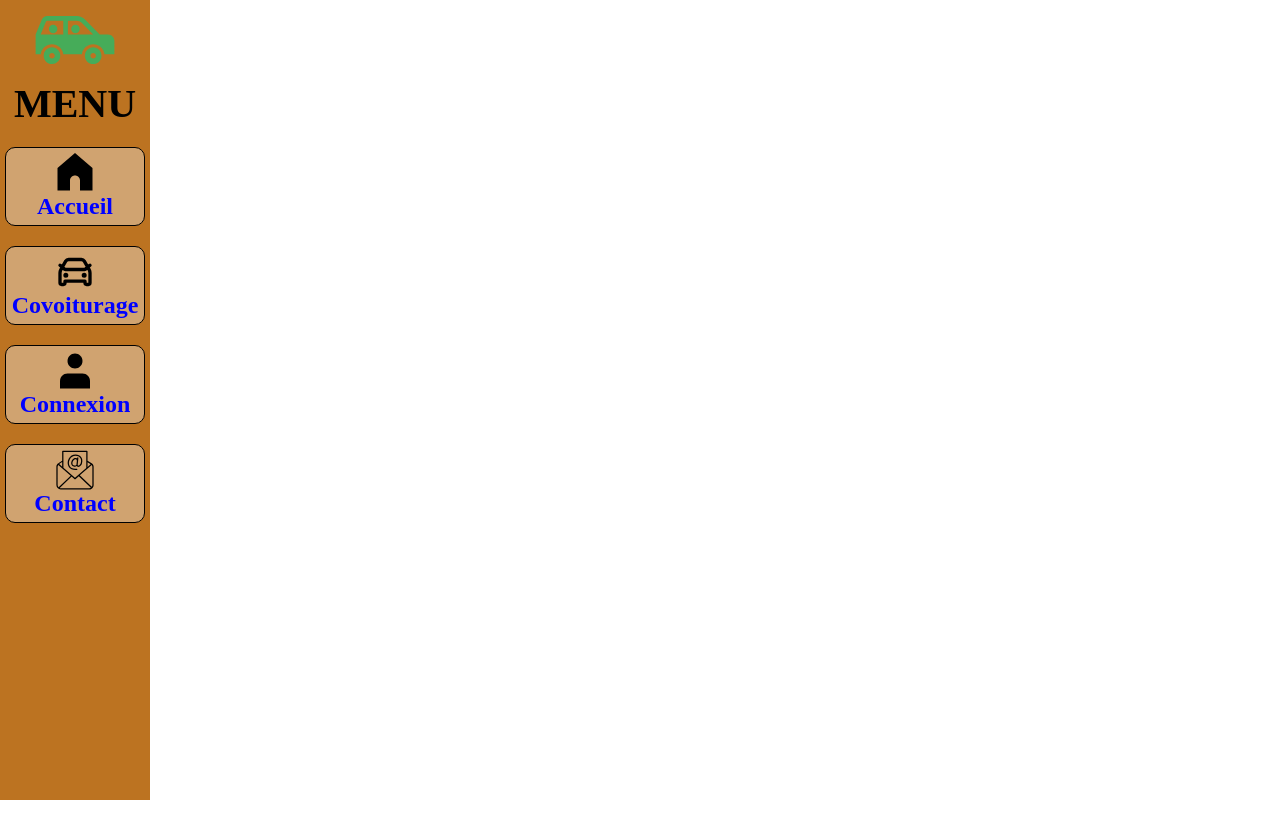
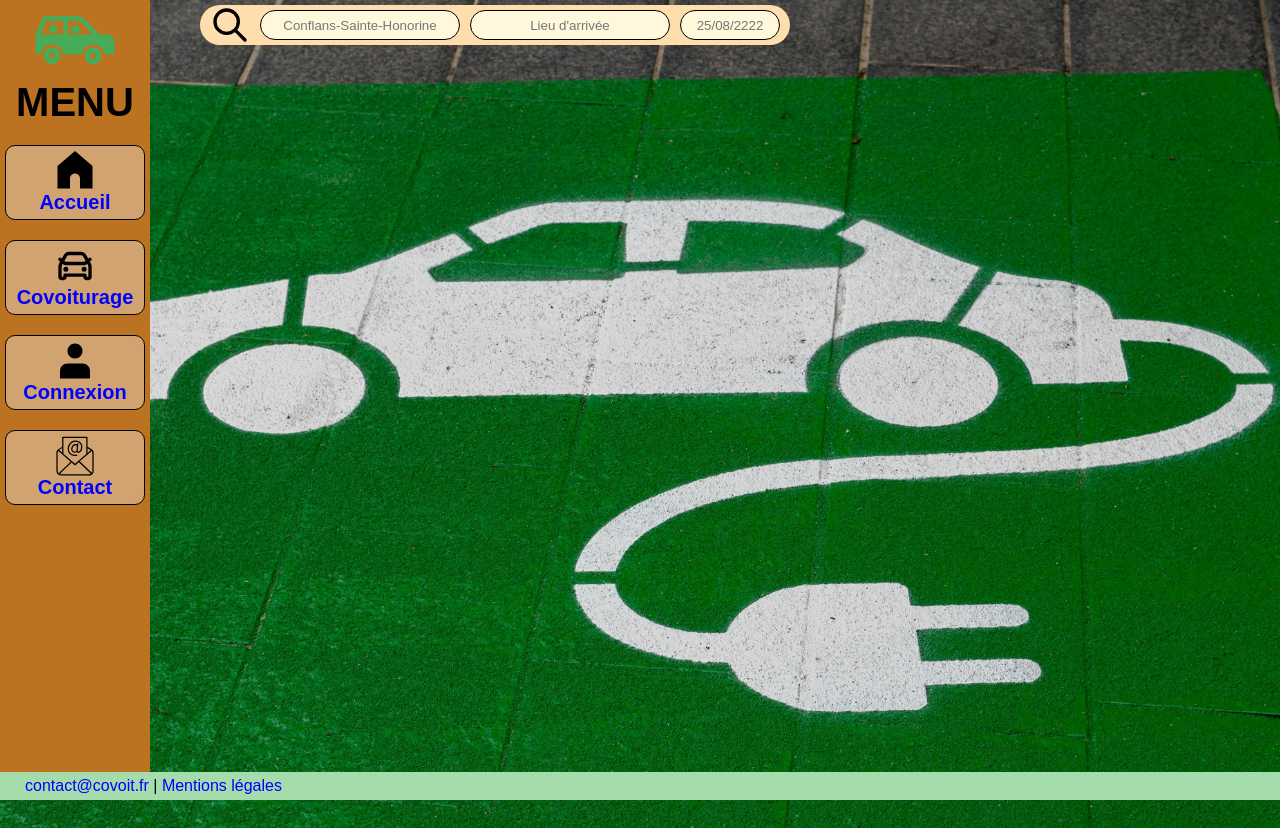
Before and after one commit to Emilien-GIBEAUD/EcoRide, a PHP site: page / in a window 1280 px wide. Before the commit the page ends 800 px from the top, so only its background shows below. Run offline with PHP 8.4, Linux system fonts and the light colour scheme.

Commit message:
update on the home page (on all except the header)

```diff
--- a/Assets/CSS/styles.css
+++ b/Assets/CSS/styles.css
@@ -19,6 +19,16 @@ a:hover {
   text-decoration: underline;
 }
 
+body{
+  background-image: url(../img/michael-marais.jpg);
+  background-size: cover;
+  background-position: center;
+  display: flex;
+  flex-direction: row;
+  flex-wrap: wrap;
+  column-gap: 40px;
+  font-family: Arial, Helvetica, sans-serif;
+}
 /* FIN partie générale ---------------------------------------------------------*/
 
 /* DEBUT HEADER ---------------------------------------------------------*/
@@ -62,13 +72,66 @@ nav a {
   width: 140px;
   padding: 5px;
   background-color: rgba(208,163,112,1);
-  font-size: 1.5rem;
+  font-size: 1.25rem;
 }
 
 nav a img{
   height: 40px;
 }
-
 /* FIN HEADER ---------------------------------------------------------*/
 
+/* DEBUT MAIN ---------------------------------------------------------*/
+main {
+  display: flex;
+  flex-direction: column;
+  align-items: flex-start;
+  padding: 5px 10px;
+}
+
+main p {
+  width: 75%;
+}
+
+#seach_bar {
+  display: flex;
+  justify-content: space-between;
+  align-items: center;
+  padding: 0 10px;
+  gap: 10px;
+  border-radius: 50px;
+  background-color: rgba(255,222,173,1);
+}
+
+#seach_bar img{
+  height: 40px;
+}
+
+#seach_bar input {
+  background-color: rgba(255,248,220,1);
+  height: 30px;
+  border: solid thin black;
+  border-radius: 20px;
+  text-align: center;
+}
+.place input {
+  width: 200px;
+}
+.date input {
+  width: 100px;
+}
+
+/* FIN MAIN ---------------------------------------------------------*/
+
+/* DEBUT FOOTER ---------------------------------------------------------*/
+footer {
+  flex-grow: 1;
+  min-width: 800px;
+  position: sticky;
+  bottom: 0;
+  height: fit-content;
+  padding: 5px 25px;
+  background-color: rgba(164,220,172,1);
+}
+/* FIN FOOTER ---------------------------------------------------------*/
+
 /*_________________________________________100_caractères_________________________________________*/
--- a/index.html
+++ b/index.html
@@ -34,11 +34,37 @@
   </header>
 
   <main>
+    <div id="seach_bar">
+      <img src="./Assets/icon/search.svg" alt="icône de recherche">
+      <div class="place">
+        <label for="dep_place"></label>
+        <input type="text" id="dep_place" name="départ" placeholder="Conflans-Sainte-Honorine" required="required">
+      </div>
 
+      <div class="place">
+        <label for="arr_place"></label>
+        <input type="text" id="arr_place" name="arrivée" placeholder="Lieu d'arrivée" required="required">
+      </div>
+
+      <div class="date">
+        <label for="date"></label>
+        <input type="text" id="date" name="date" placeholder="25/08/2222" required="required">
+      </div>
+    </div>
+    <!-- <p>Notre startup "EcoRide" fraichement crée en France, a pour objectif de réduire l'impact
+      environnemental des déplacements en encourageant le covoiturage.
+      Chez EcoRide nous prônons une approche écologique et nous récompensons les transport
+      en véhicule électrique.
+      L'ambition "EcoRide" est de devenir la principale plateforme de covoiturage pour
+      les voyageurs soucieux de l'environnement et ceux qui recherchent une solution
+      économique pour leurs déplacements.</p> -->
   </main>
 
   <footer>
-
+    <a href="" target="_blank" title="Lien vers le formulaire de contact">
+      contact@covoit.fr</a> |
+      <a href="" target="_blank" title="Lien vers les mentions légales">
+        Mentions légales</a>
   </footer>
 </body>
 </html>
```
Also changed, not shown: Assets/img/michael-marais.jpg (added).
